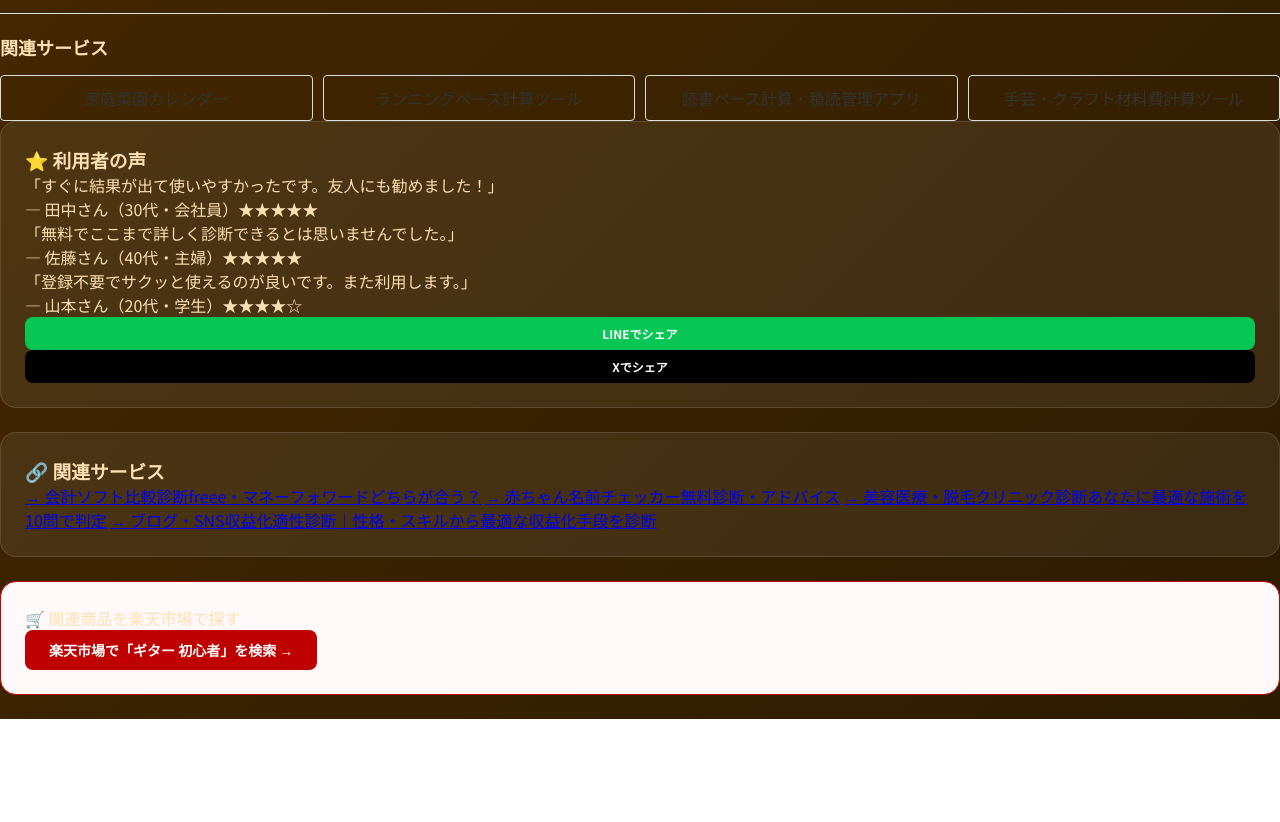
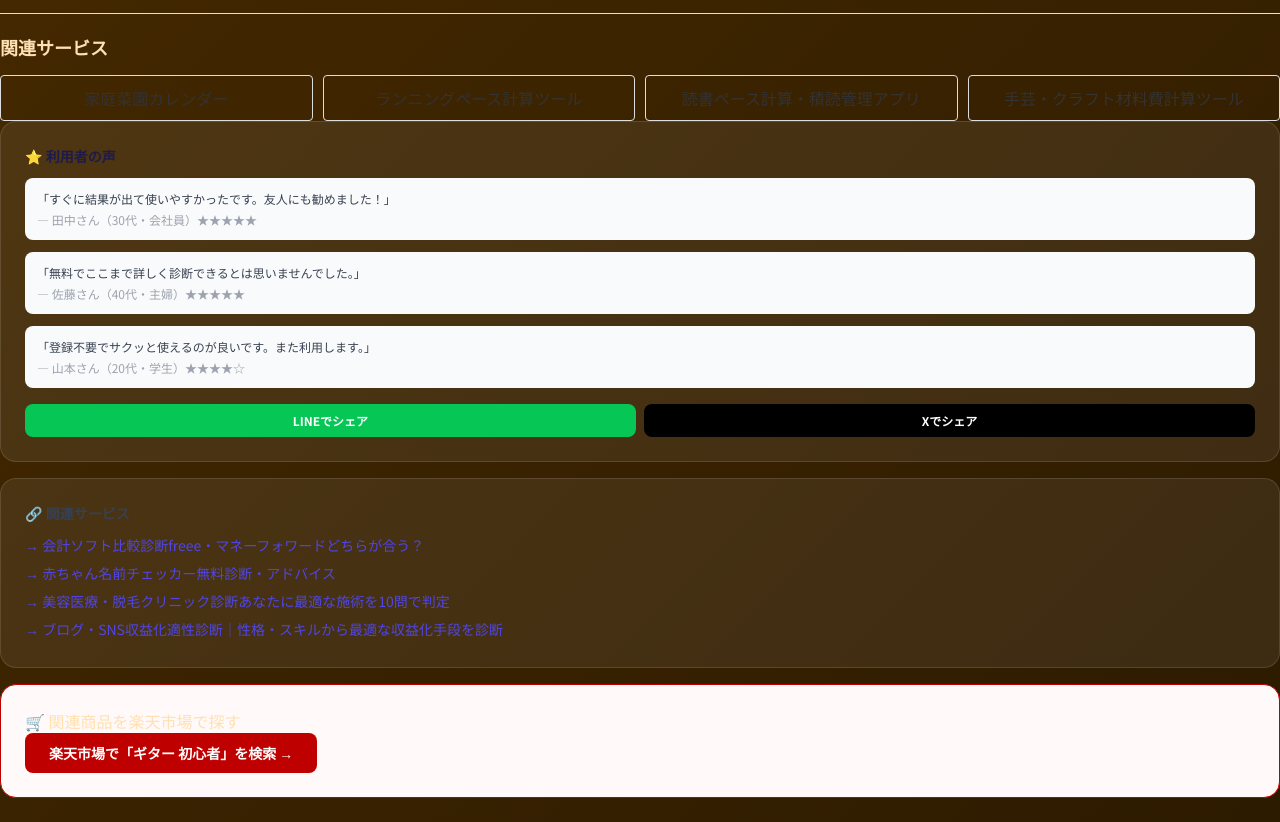
Before and after one commit to appadaycreator/guitar-chord-finder, a plain HTML site: page index.html in a window 1280 px wide. Shown: the part 3400-4222 px from the top of the page. Before the commit the page ends 4119 px from the top, so only its background shows below. Drawn offline with Linux system fonts and the light colour scheme.

Commit message:
fix: phase8/9 Tailwindクラスをインラインスタイルに変換 #横展開
- space-y-3, bg-gray-50, text-indigo-600 等のTailwind未定義クラスを修正

Co-Authored-By: Claude Sonnet 4.6 <noreply@anthropic.com>

```diff
--- a/index.html
+++ b/index.html
@@ -240,7 +240,7 @@ button, .btn, .btn-primary, .option-btn, [role="button"] { min-height: 48px; min
     <a href="https://appadaycreator.com/hobby-cost-simulator/">趣味費用シミュレーター</a>
     <a href="https://appadaycreator.com/flashcard-master/">フラッシュカードマスター</a>
   </div>
-  <p>© 2025 AppADayCreator</p>
+  <p>© 2026 AppADayCreator</p>
 
         <!-- 使い方セクション（B2: 使い方3ステップ）-->
         <div style="background:#f8fafc;border:1px solid #e2e8f0;border-radius:10px;padding:16px;margin:12px 0;">
@@ -490,23 +490,23 @@ renderProgressions();
 
 
     <!-- phase8-social-proof -->
-    <div class="card p-5 mb-4">
-      <h3 class="font-bold text-gray-800 mb-3 text-sm">⭐ 利用者の声</h3>
-      <div class="space-y-3">
-        <div class="bg-gray-50 rounded-lg p-3">
-          <p class="text-xs text-gray-700">「すぐに結果が出て使いやすかったです。友人にも勧めました！」</p>
-          <p class="text-xs text-gray-400 mt-1">— 田中さん（30代・会社員）★★★★★</p>
+    <div class="card" style="margin-bottom:1rem">
+      <h3 style="font-size:.875rem;font-weight:700;color:#1e1b4b;margin-bottom:.75rem">⭐ 利用者の声</h3>
+      <div style="display:flex;flex-direction:column;gap:.75rem">
+        <div style="background:#f9fafb;border-radius:8px;padding:.75rem">
+          <p style="font-size:.75rem;color:#374151">「すぐに結果が出て使いやすかったです。友人にも勧めました！」</p>
+          <p style="font-size:.75rem;color:#9ca3af;margin-top:.25rem">— 田中さん（30代・会社員）★★★★★</p>
         </div>
-        <div class="bg-gray-50 rounded-lg p-3">
-          <p class="text-xs text-gray-700">「無料でここまで詳しく診断できるとは思いませんでした。」</p>
-          <p class="text-xs text-gray-400 mt-1">— 佐藤さん（40代・主婦）★★★★★</p>
+        <div style="background:#f9fafb;border-radius:8px;padding:.75rem">
+          <p style="font-size:.75rem;color:#374151">「無料でここまで詳しく診断できるとは思いませんでした。」</p>
+          <p style="font-size:.75rem;color:#9ca3af;margin-top:.25rem">— 佐藤さん（40代・主婦）★★★★★</p>
         </div>
-        <div class="bg-gray-50 rounded-lg p-3">
-          <p class="text-xs text-gray-700">「登録不要でサクッと使えるのが良いです。また利用します。」</p>
-          <p class="text-xs text-gray-400 mt-1">— 山本さん（20代・学生）★★★★☆</p>
+        <div style="background:#f9fafb;border-radius:8px;padding:.75rem">
+          <p style="font-size:.75rem;color:#374151">「登録不要でサクッと使えるのが良いです。また利用します。」</p>
+          <p style="font-size:.75rem;color:#9ca3af;margin-top:.25rem">— 山本さん（20代・学生）★★★★☆</p>
         </div>
       </div>
-      <div class="flex gap-2 mt-4">
+      <div style="display:flex;gap:.5rem;margin-top:1rem">
         <a href="https://line.me/R/share?text=ギターコード表コードの押さえ方を図で即確認%20https://appadaycreator.com/guitar-chord-finder/" target="_blank" rel="noopener"
            style="flex:1;display:block;text-align:center;background:#06C755;color:white;padding:8px;border-radius:8px;font-size:12px;font-weight:bold;text-decoration:none;">
           LINEでシェア
@@ -518,12 +518,12 @@ renderProgressions();
       </div>
     </div>
     <!-- phase9-related-links -->
-    <div class="card p-5 mb-4">
-      <h3 class="font-bold text-gray-700 mb-2 text-sm">🔗 関連サービス</h3>
-      <a href="https://appadaycreator.com/accounting-software-advisor/" class="block text-sm text-indigo-600 hover:underline py-1">→ 会計ソフト比較診断freee・マネーフォワードどちらが合う？</a>
-      <a href="https://appadaycreator.com/baby-name-checker/" class="block text-sm text-indigo-600 hover:underline py-1">→ 赤ちゃん名前チェッカー無料診断・アドバイス</a>
-      <a href="https://appadaycreator.com/beauty-clinic-advisor/" class="block text-sm text-indigo-600 hover:underline py-1">→ 美容医療・脱毛クリニック診断あなたに最適な施術を10問で判定</a>
-      <a href="https://appadaycreator.com/blog-income-advisor/" class="block text-sm text-indigo-600 hover:underline py-1">→ ブログ・SNS収益化適性診断｜性格・スキルから最適な収益化手段を診断</a>
+    <div class="card" style="margin-bottom:1rem">
+      <h3 style="font-size:.875rem;font-weight:700;color:#374151;margin-bottom:.5rem">🔗 関連サービス</h3>
+      <a href="https://appadaycreator.com/accounting-software-advisor/" style="display:block;font-size:.875rem;color:#4f46e5;padding:.25rem 0;text-decoration:none">→ 会計ソフト比較診断freee・マネーフォワードどちらが合う？</a>
+      <a href="https://appadaycreator.com/baby-name-checker/" style="display:block;font-size:.875rem;color:#4f46e5;padding:.25rem 0;text-decoration:none">→ 赤ちゃん名前チェッカー無料診断・アドバイス</a>
+      <a href="https://appadaycreator.com/beauty-clinic-advisor/" style="display:block;font-size:.875rem;color:#4f46e5;padding:.25rem 0;text-decoration:none">→ 美容医療・脱毛クリニック診断あなたに最適な施術を10問で判定</a>
+      <a href="https://appadaycreator.com/blog-income-advisor/" style="display:block;font-size:.875rem;color:#4f46e5;padding:.25rem 0;text-decoration:none">→ ブログ・SNS収益化適性診断｜性格・スキルから最適な収益化手段を診断</a>
     </div>
     <!-- rakuten-affiliate-block -->
     <div class="card p-4 mb-4 text-center" style="border:1px solid #BF0000;background:#fff9f9;">
```
